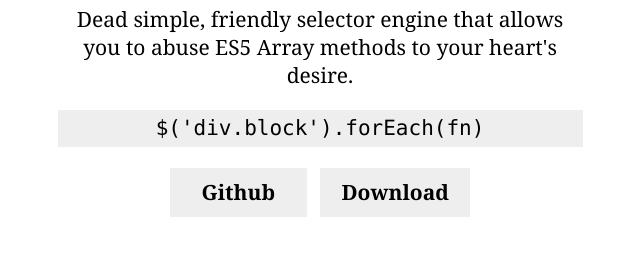
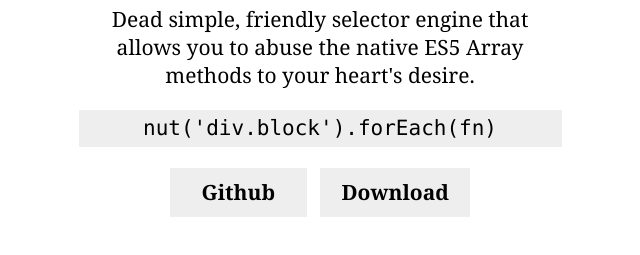
Before and after one commit to eugene-eeo/nut.js, a plain HTML site: page index.html in a window 1280 px wide. Shown: the part 269-524 px from the top of the page, without its empty margins (320-960 px from the left). Drawn offline with Linux system fonts and the light colour scheme.

Commit message:
Update homepage

```diff
--- a/index.html
+++ b/index.html
@@ -7,7 +7,7 @@
 body {
   font-family: 'Georgia', serif;
   margin: 3em auto;
-  width: 25em;
+  width: 23em;
   text-align: center;
   font-size: 21px;
 }
@@ -48,10 +48,10 @@
   <h1>nut.js</h1>
   <p>
     Dead simple, friendly selector engine that allows
-    you to abuse ES5 Array methods to your heart's
-    desire.
+    you to abuse the native ES5 Array methods to your
+    heart's desire.
   </p>
-  <pre>$('div.block').forEach(fn)</pre>
+  <pre>nut('div.block').forEach(fn)</pre>
   <a href='https://github.com/eugene-eeo/nut.js'>Github</a>
   <a href='https://github.com/eugene-eeo/nut.js/releases/latest'>Download</a>
 </body>
```
